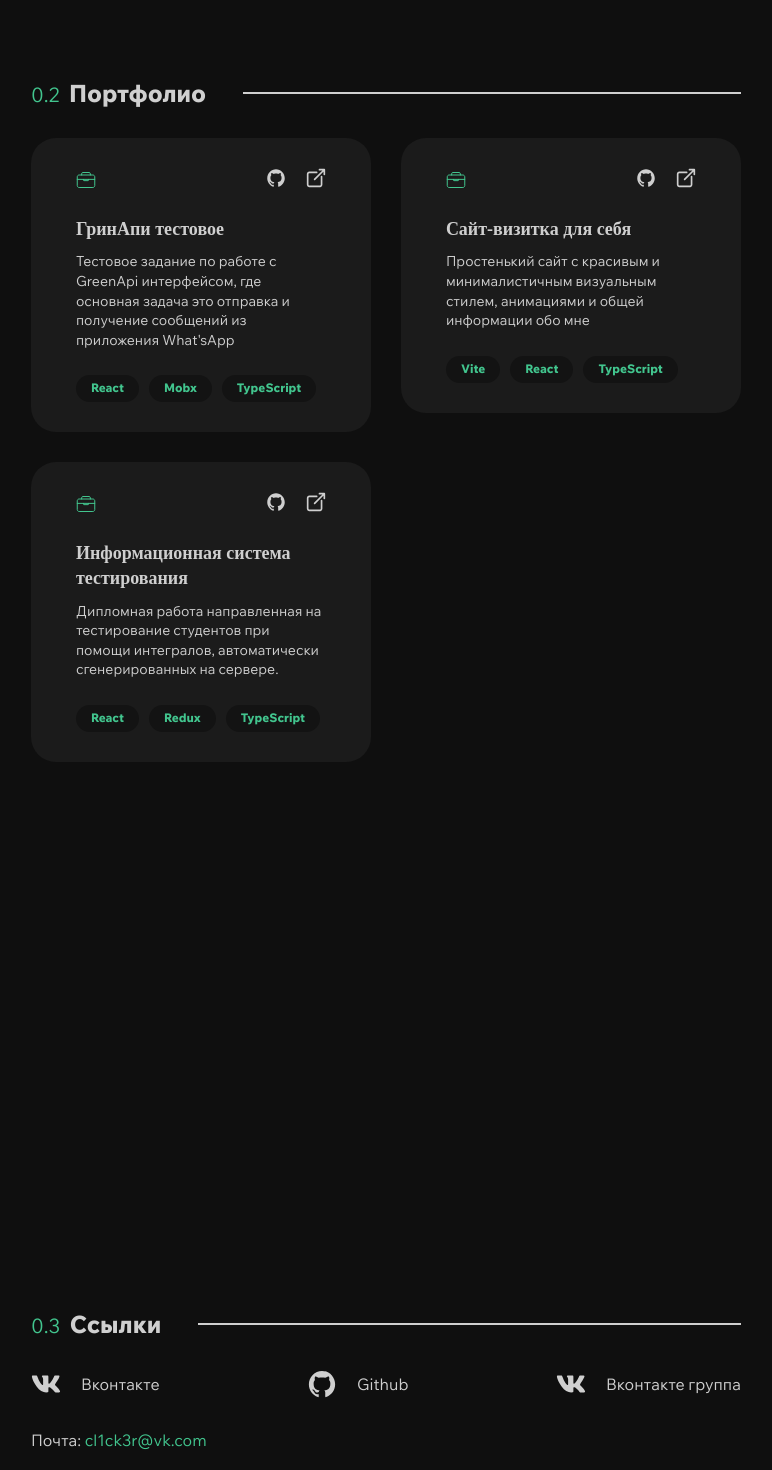
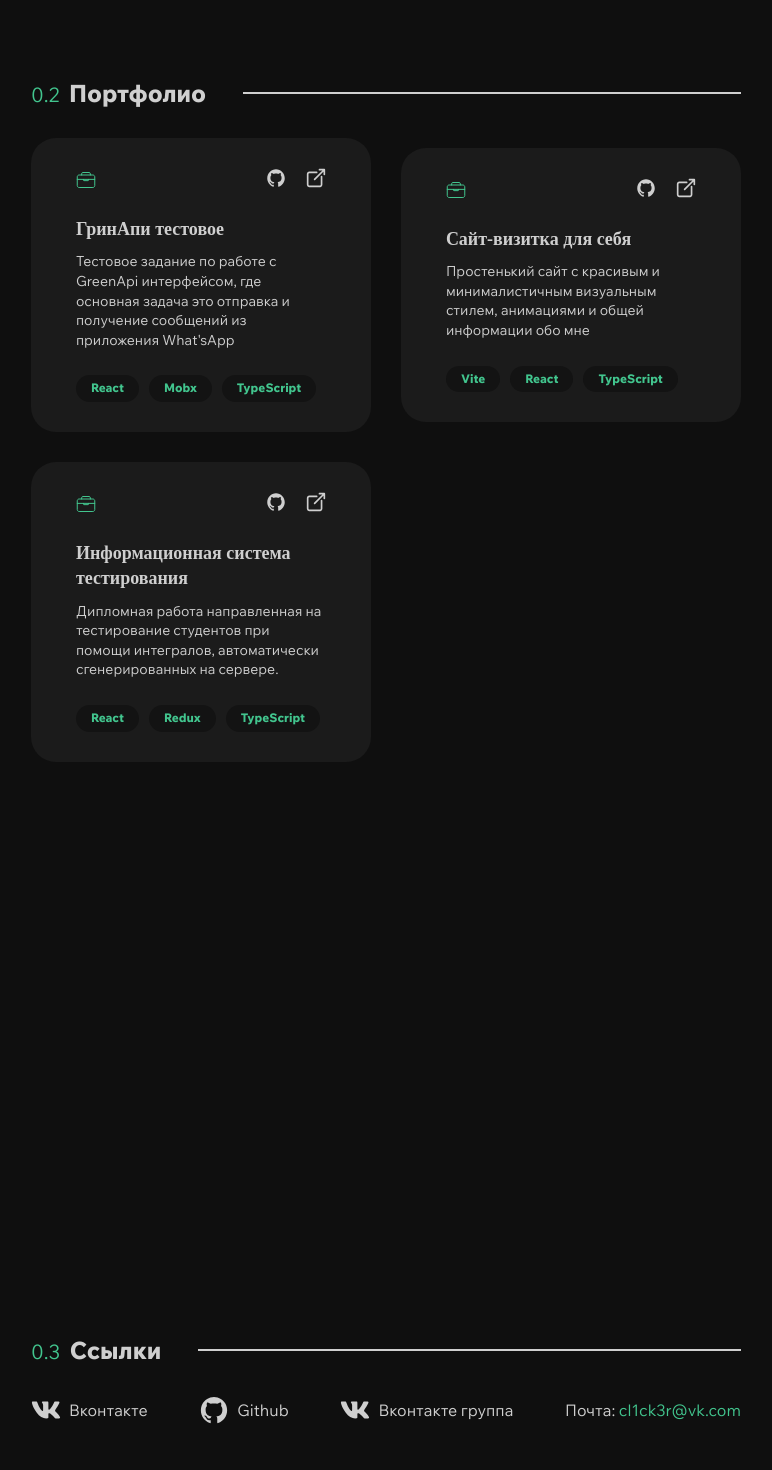
Before and after one commit to Clicker1337/veremeenko, a React (Vite) app: page / in a window 1280 px wide. Shown: the part 1900-3370 px from the top of the page, without its empty margins (184-956 px from the left). Built offline with nearby package versions, Linux system fonts and the light colour scheme.

Commit message:
Some changes

```diff
--- a/src/components/card/Card.module.scss
+++ b/src/components/card/Card.module.scss
@@ -11,6 +11,10 @@
     @media screen and (max-width: 1200px) {
         width: 34.0625rem;
     }
+    @media screen and (max-width: 744px) {
+        width: 20.625rem;
+        padding: 1.5rem;
+    }
 }
 
 .text {
@@ -21,7 +25,12 @@
 
     p {
         font-size: 0.875rem;
+        @media screen and (max-width: 744px) {
+            display: none;
+        }
     }
+
+
 }
 
 .icons {
--- a/src/sections/aboutMe/AboutMe.module.scss
+++ b/src/sections/aboutMe/AboutMe.module.scss
@@ -1,6 +1,5 @@
 .AboutMe {
     min-height: 100vh;
-    width: 100%;
     display: flex;
     align-items: center;
     justify-content: center;
@@ -15,6 +14,11 @@
         gap: 1.875rem;
         padding: 0px 1rem 0px 1rem;
     }
+    @media screen and (max-width: 744px) {
+        gap: 1.25rem;
+        width: 22.375rem;
+        flex-direction: column-reverse;
+    }
 }
 
 .main_block {
@@ -26,6 +30,9 @@
 
     @media screen and (max-width: 1200px) {
         width: 21.0625rem;
+    }
+    @media screen and (max-width: 744px) {
+        gap: 1.875rem;
     }
 }
 
@@ -60,4 +67,8 @@
         gap: 0.625rem;
         width: 100%;
     }
+
+    @media screen and (max-width: 744px) {
+        width: 22.375rem;
+    }
 }
--- a/src/sections/links/Links.module.scss
+++ b/src/sections/links/Links.module.scss
@@ -1,6 +1,5 @@
 .main {
     min-height: 100vh;
-    width: 100%;
     display: flex;
     align-items: center;
     justify-content: center;
@@ -20,17 +19,30 @@
     @media screen and (max-width: 1200px) {
         width: 29.5rem;
     }
+    @media screen and (max-width: 744px) {
+        width: 21.3125rem;
+    }
 }
 
 .links {
     display: flex;
     width: 100%;
+    align-items: center;
     justify-content: space-between;
+    flex-wrap: wrap;
 
     &__link {
         display: flex;
         align-items: center;
-        gap: 1.25rem;
+        gap: 0.5rem;
+    }
+    @media screen and (max-width: 1200px) {
+        gap: 2rem;
+    }
+    @media screen and (max-width: 744px) {
+        flex-direction: column;
+        justify-content: left;
+        gap: 2rem;
     }
 }
 
@@ -46,4 +58,8 @@ p {
 
 a:hover {
     color: #42c58e;
+
+    svg {
+        fill: #42c58e;
+    }
 }
--- a/src/sections/links/Links.tsx
+++ b/src/sections/links/Links.tsx
@@ -37,8 +37,8 @@ const Links = () => {
                         {SelectorSvg(localSVG.VK)}
                         Вконтакте группа
                     </a>
+                    <p>Почта: <span>cl1ck3r@vk.com</span></p>
                 </div>
-                <p>Почта: <span>cl1ck3r@vk.com</span></p>
             </div>
         </section>
     )
--- a/src/sections/portfolio/Portfolio.module.scss
+++ b/src/sections/portfolio/Portfolio.module.scss
@@ -1,13 +1,15 @@
 .Portfolio {
     min-height: 100vh;
-    width: 100%;
     display: flex;
     align-items: center;
     justify-content: center;
 
     @media screen and (max-width: 1200px) {
         max-width: 36.0625rem;
-        padding: 0px 1rem 0px 1rem;
+        //padding: 0px 1rem 0px 1rem;
+    }
+    @media screen and (max-width: 744px) {
+        width: 22.375rem;
     }
 }
 
@@ -25,13 +27,19 @@
     @media screen and (max-width: 1200px) {
         max-width: 34.0625rem;
     }
+    @media screen and (max-width: 744px) {
+        width: 20.625rem;
+    }
 }
 
 .cards_list {
     display: flex;
     width: 44.375rem;
-    align-items: flex-start;
-    align-content: flex-start;
+    align-items: center;
+    align-content: center;
     gap: 1.875rem;
     flex-wrap: wrap;
+    @media screen and (max-width: 744px) {
+        width: 20.625rem;
+    }
 }
```
